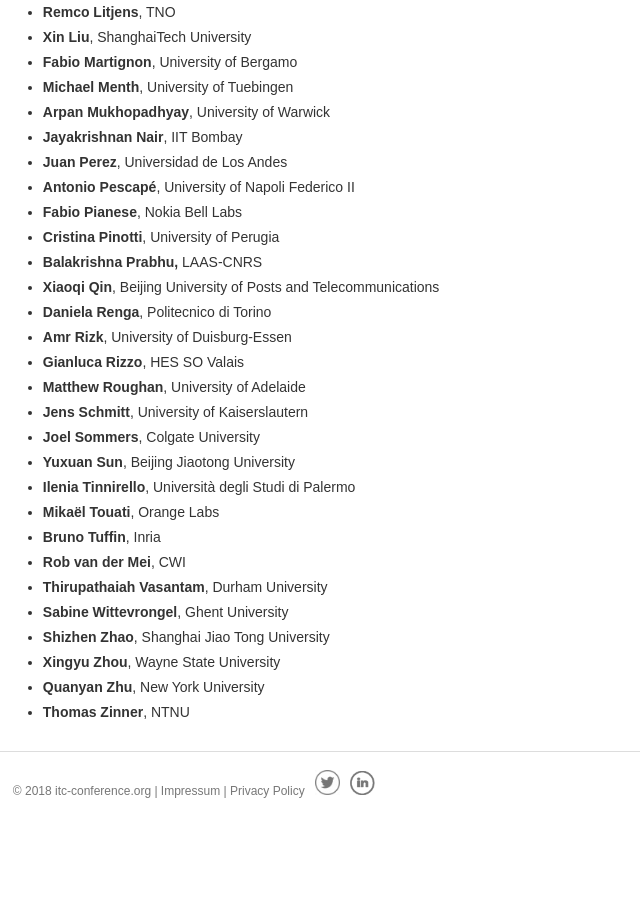
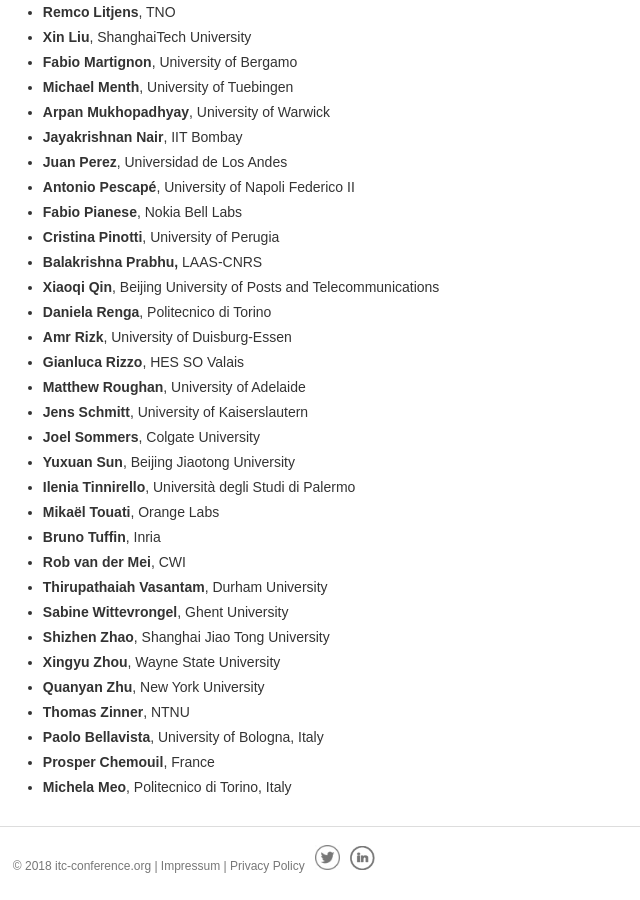
Before and after one commit to ohohlfeld/itc35, a Jekyll site: the page built from tpc.md, in a window 1280 px wide and 900 px high, scrolled down 1420 px. Shown: the whole window, without its empty margins (0-640 px from the left). Built offline with Jekyll 4.4.1, drawn with Linux system fonts in a browser that asks for light colours; before the commit the page ends 2245 px from its top, so only the background shows below that.

Commit message:
Update tpc.md

```diff
--- a/tpc.md
+++ b/tpc.md
@@ -66,3 +66,6 @@
 * **Xingyu Zhou**, Wayne State University
 * **Quanyan Zhu**, New York University
 * **Thomas Zinner**, NTNU
+* **Paolo Bellavista**, University of Bologna, Italy
+* **Prosper Chemouil**, France
+* **Michela Meo**, Politecnico di Torino, Italy
```
